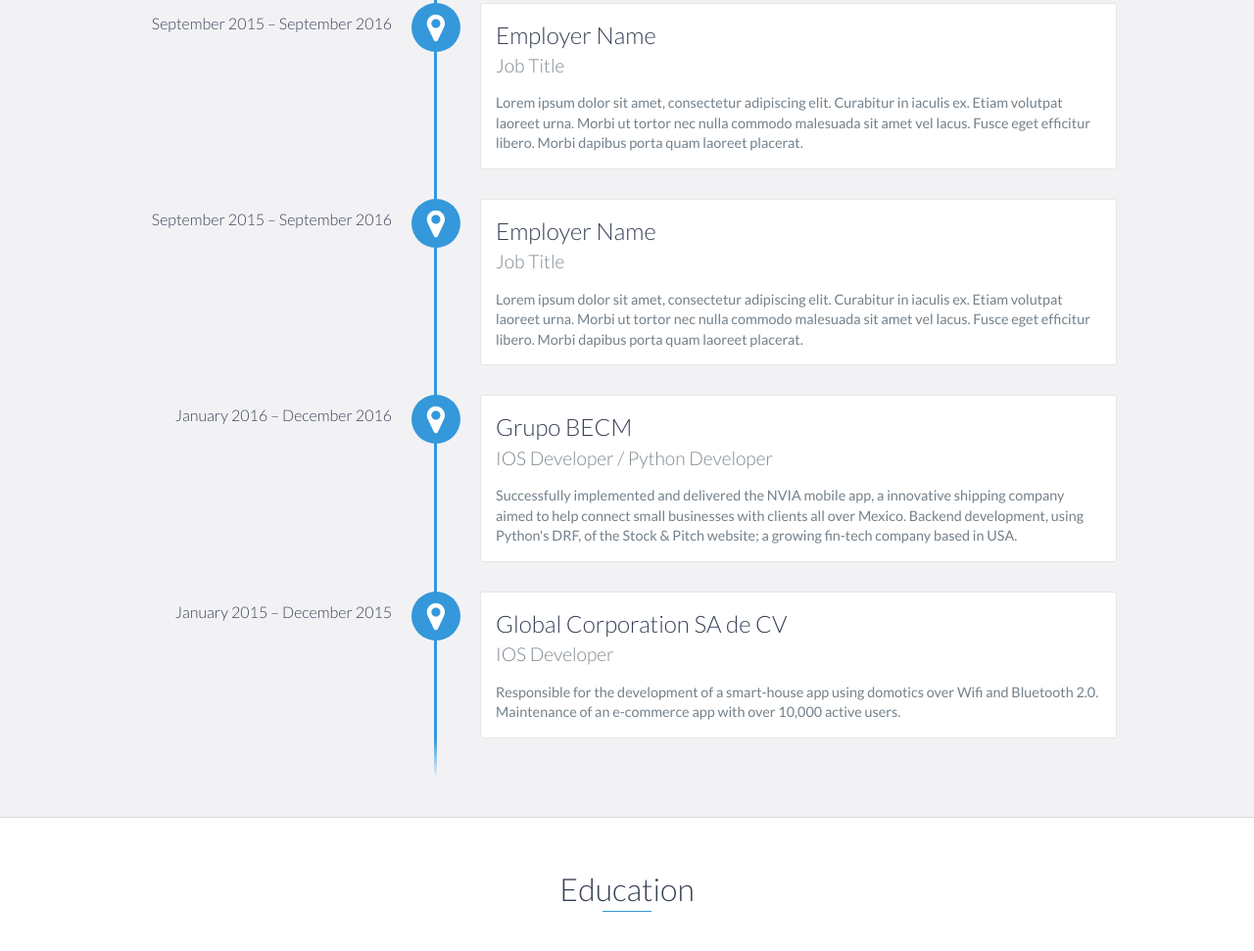
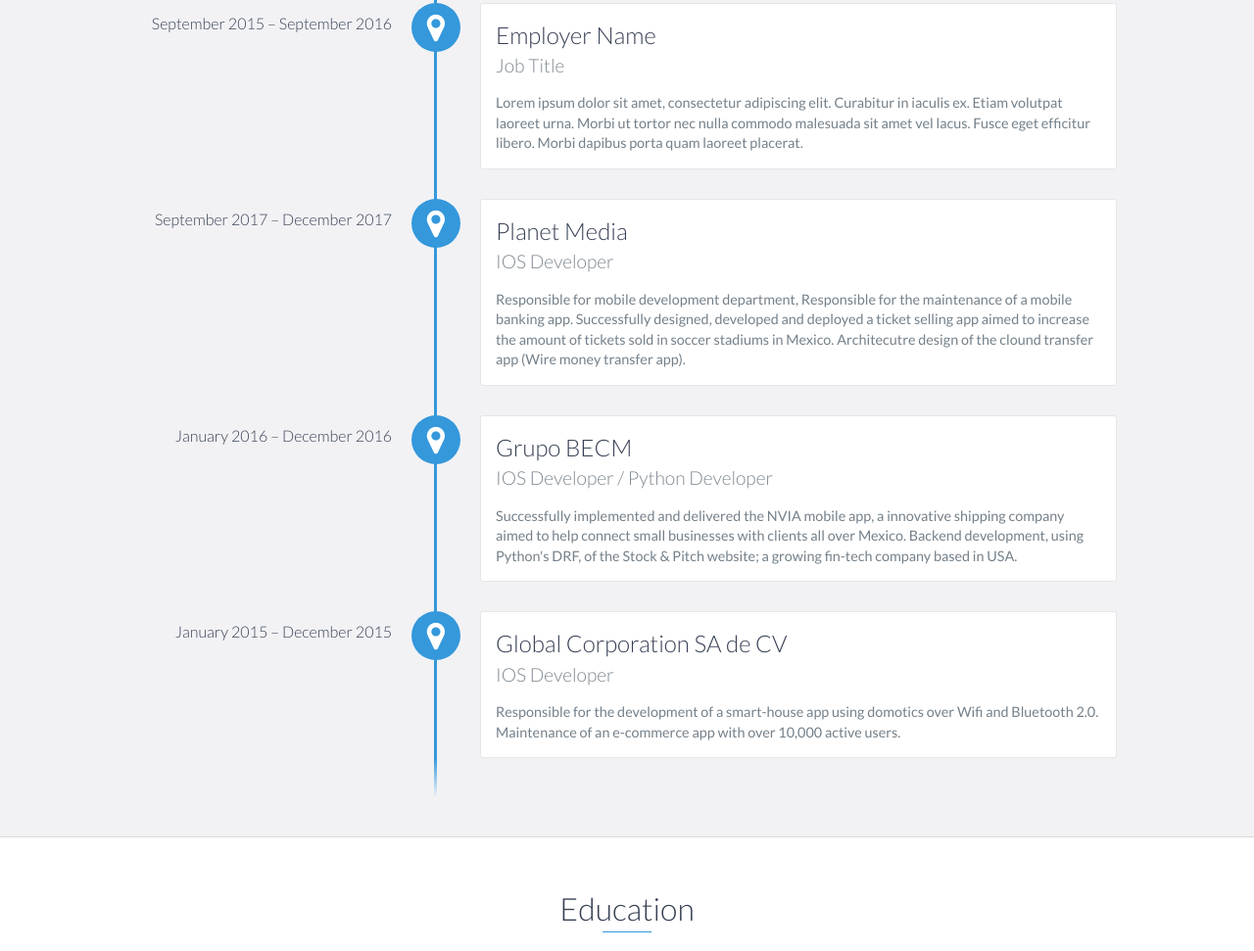
Before and after one commit to MarioArambula10/marioarambula10.github.io, a website: page index.html in a window 1280 px wide. Shown: the part 1396-2367 px from the top of the page at 98% size. Drawn offline with nearby package versions, Linux system fonts and the light colour scheme.

Commit message:
[ADD] Experience 3

```diff
--- a/index.html
+++ b/index.html
@@ -102,11 +102,12 @@
                 </p>
             </div>
 
-            <div data-date="September 2015 – September 2016">
-                <h3>Employer Name</h3>
-                <h4>Job Title</h4>
+            <div data-date="September 2017 – December 2017">
+                <h3>Planet Media</h3>
+                <h4>IOS Developer</h4>
                 <p>
-                    Lorem ipsum dolor sit amet, consectetur adipiscing elit. Curabitur in iaculis ex. Etiam volutpat laoreet urna. Morbi ut tortor nec nulla commodo malesuada sit amet vel lacus. Fusce eget efficitur libero. Morbi dapibus porta quam laoreet placerat.
+                    Responsible for mobile development department, Responsible for the maintenance of a mobile banking app. Successfully designed, developed and deployed a ticket selling app
+                    aimed to increase the amount of tickets sold in soccer stadiums in Mexico. Architecutre design of the clound transfer app (Wire money transfer app).
                 </p>
             </div>
 
```
